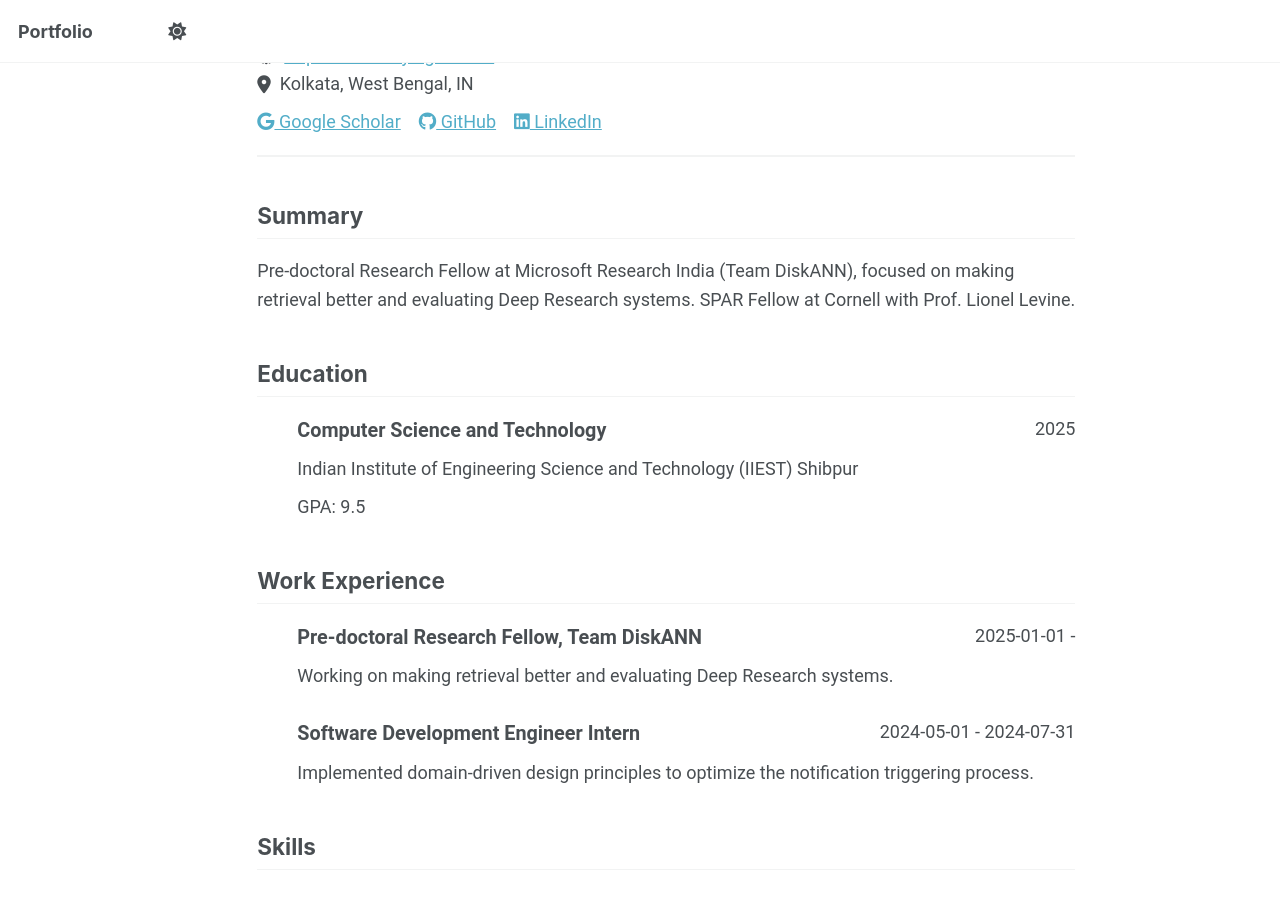
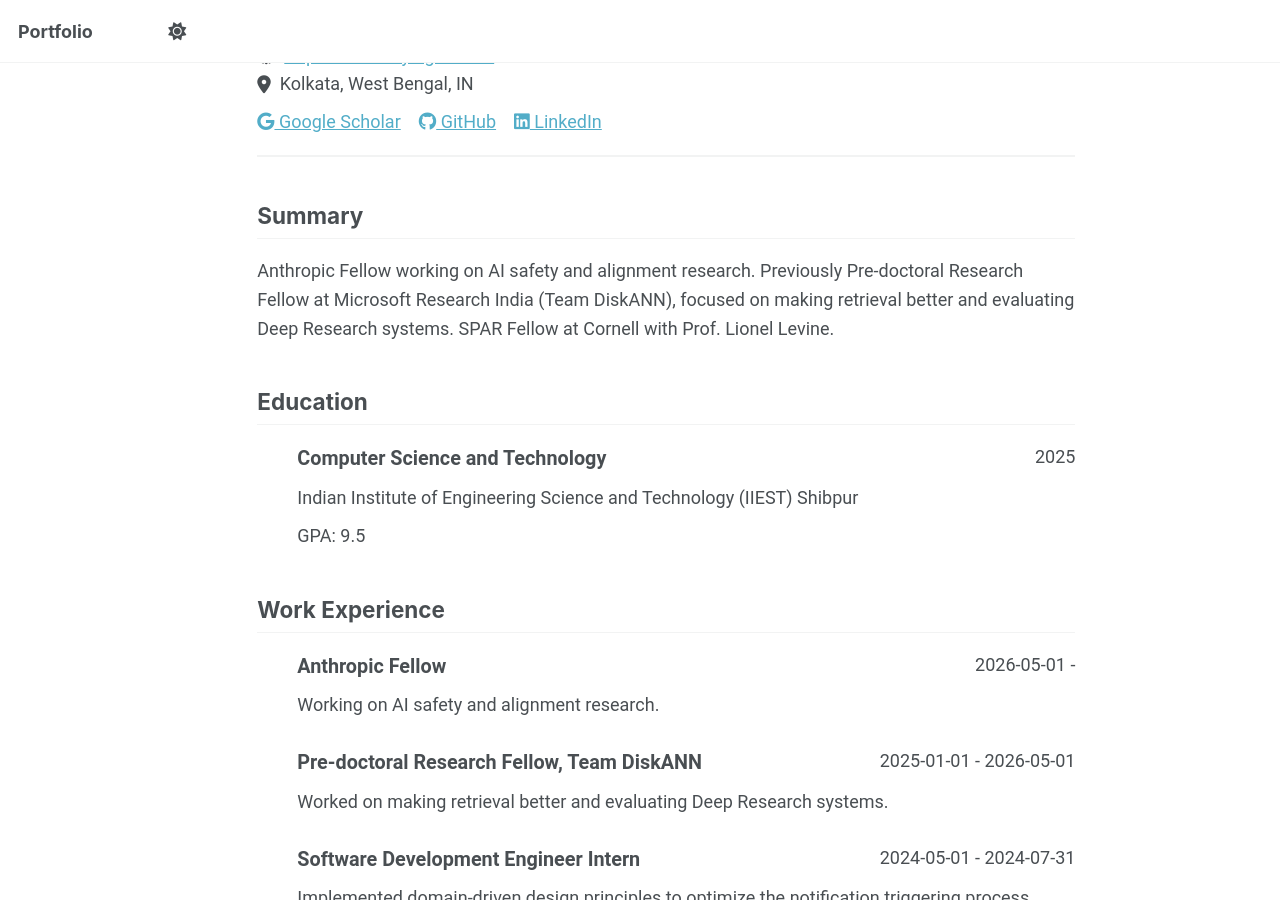
Before and after one commit to sdananya/sdananya.github.io, a Jekyll site: the page built from _pages/cv-json.md, in a window 1280 px wide and 900 px high, scrolled down 200 px. Built offline with Jekyll 4.4.1, drawn with Linux system fonts in a browser that asks for light colours; a script bundle is joined from its source files by our own code; library files that are not in the unit come from our copies.

Commit message:
Update work experience with Anthropic Fellow role
Add Anthropic Fellow (May 2026–present) as the current position and
close out the Microsoft Research role (Jan 2025–May 2026) in both the
markdown CV and cv.json.

Co-Authored-By: Claude Opus 4.8 <noreply@anthropic.com>

```diff
--- a/_data/cv.json
+++ b/_data/cv.json
@@ -4,7 +4,7 @@
     "email": "ananyasutradhar1403@gmail.com",
     "phone": "9531538309",
     "website": "https://sdananya.github.io",
-    "summary": "Pre-doctoral Research Fellow at Microsoft Research India (Team DiskANN), focused on making retrieval better and evaluating Deep Research systems. SPAR Fellow at Cornell with Prof. Lionel Levine.",
+    "summary": "Anthropic Fellow working on AI safety and alignment research. Previously Pre-doctoral Research Fellow at Microsoft Research India (Team DiskANN), focused on making retrieval better and evaluating Deep Research systems. SPAR Fellow at Cornell with Prof. Lionel Levine.",
     "location": {
       "address": "",
       "postalCode": "",
@@ -32,11 +32,18 @@
   },
   "work": [
     {
+      "position": "Anthropic Fellow",
+      "name": "Anthropic Fellows Program",
+      "startDate": "2026-05-01",
+      "endDate": "",
+      "summary": "Working on AI safety and alignment research."
+    },
+    {
       "position": "Pre-doctoral Research Fellow, Team DiskANN",
       "name": "Microsoft Research India",
       "startDate": "2025-01-01",
-      "endDate": "",
-      "summary": "Working on making retrieval better and evaluating Deep Research systems."
+      "endDate": "2026-05-01",
+      "summary": "Worked on making retrieval better and evaluating Deep Research systems."
     },
     {
       "position": "Software Development Engineer Intern",
--- a/_pages/cv.md
+++ b/_pages/cv.md
@@ -16,9 +16,13 @@ Education
 
 Work experience
 ======
-* January 2025–present: Pre-doctoral Research Fellow, Team DiskANN
+* May 2026–present: Anthropic Fellow
+  * Anthropic Fellows Program
+  * Working on AI safety and alignment research
+
+* January 2025–May 2026: Pre-doctoral Research Fellow, Team DiskANN
   * Microsoft Research India
-  * Working on making retrieval better and evaluating Deep Research systems
+  * Worked on making retrieval better and evaluating Deep Research systems
 
 * May 2024–July 2024: Software Development Engineer Intern
   * Amazon
```
